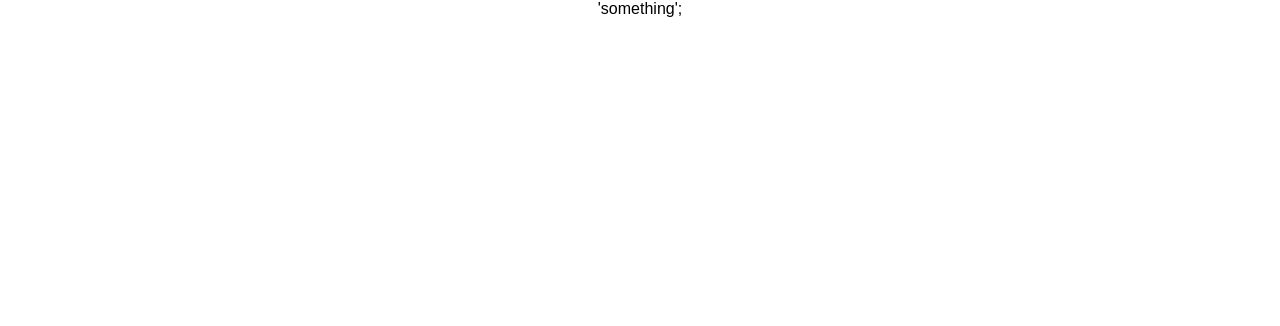
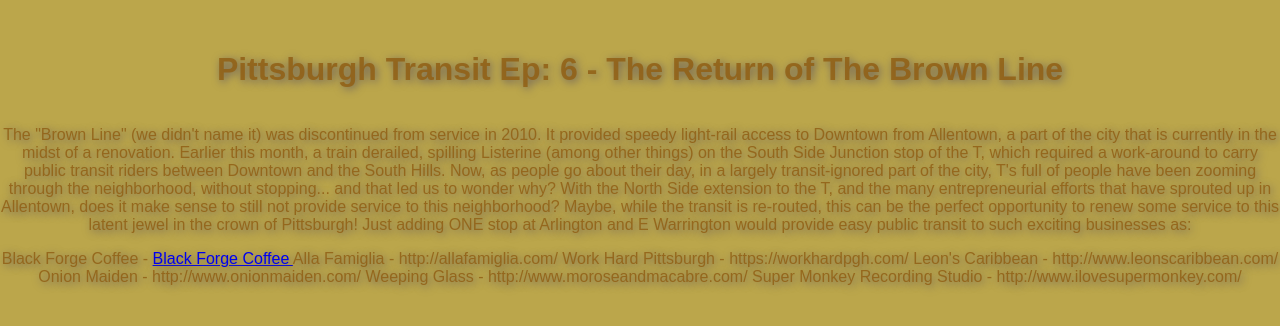
Before and after one commit to dmetriusagurs/Transitapp, a React (Create React App) app: page / in a window 1280 px wide. Shown: the top 326 px of the page. Built offline with nearby package versions, Linux system fonts and the light colour scheme; no server answers.

Commit message:
CSS edits and Init Logo removed.

```diff
--- a/src/App.css
+++ b/src/App.css
@@ -1,28 +1,26 @@
-.App {
+.title {
   text-align: center;
+  color: rgba(145, 95, 20, 0.842);
+  text-shadow: 2px 2px 8px #695e5e;
+  }
+.text {
+ display:flex;
+  flex-flow: row wrap;
 }
 
-.App-logo {
-  animation: App-logo-spin infinite 20s linear;
-  height: 80px;
-}
+/* .kingkong{
 
-.App-header {
-  background-color: #222;
-  height: 150px;
-  padding: 20px;
-  color: white;
-}
 
-.App-title {
-  font-size: 1.5em;
-}
 
-.App-intro {
-  font-size: large;
-}
+} */
 
-@keyframes App-logo-spin {
-  from { transform: rotate(0deg); }
-  to { transform: rotate(360deg); }
-}
+  body {
+background-color: rgba(165, 138, 16, 0.753);
+display: block;
+min-width: 100%;
+  max-width: 100%;
+  width: 100%;
+  box-sizing: border-box;
+  padding-top: 30px;
+  text-align: center;
+  }
--- a/src/App.js
+++ b/src/App.js
@@ -1,5 +1,4 @@
 import React, { Component } from 'react';
-import logo from './logo.svg';
 import './App.css';
 import Axios from 'axios';
 import xml2js from 'xml2js';
@@ -26,9 +25,10 @@ class App extends Component {
   Axios.get(`${baseUrl}bustime/api/v3/gettime?key=${apiKey}`)
   .then(res =>
   {
-
+//this was made to remove the dash in bustime-response
     let xml = res.data.body.split('-').join('');
     console.log(xml);
+//parsestring for the XML syntax.
     xml2js.parseString(xml, {trim: true}, function (err, result) {
     console.log(result.bustimeresponse.tm);
 
@@ -44,13 +44,31 @@ class App extends Component {
 
  render() {
     return (
-      <div className="App">
-       'something';
+  <div className="title"> <h1>Pittsburgh Transit Ep: 6 - The Return of The Brown Line</h1>
 
+    <div className="text">
+      <p> The "Brown Line" (we didn't name it) was discontinued from service in 2010. It provided speedy light-rail access to Downtown from Allentown, a part of the city that is currently in the midst of a renovation.
 
-      </div>
-    );
-  }
+                Earlier this month, a train derailed, spilling Listerine (among other things) on the South Side Junction stop of the T, which required a work-around to carry public transit riders between Downtown and the South Hills.
+
+                Now, as people go about their day, in a largely transit-ignored part of the city, T's full of people have been zooming through the neighborhood, without stopping... and that led us to wonder why?
+
+                  With the North Side extension to the T, and the many entrepreneurial efforts that have sprouted up in Allentown, does it make sense to still not provide service to this neighborhood? Maybe, while the transit is re-routed, this can be the perfect opportunity to renew some service to this latent jewel in the crown of Pittsburgh!
+
+                  Just adding ONE stop at Arlington and E Warrington would provide easy public transit to such exciting businesses as:
+           </p>
+              </div>
+<div className="Links">
+Black Forge Coffee  - <a href=" http://www.blackforgecoffee.com/">Black Forge Coffee </a>
+Alla Famiglia  -  http://allafamiglia.com/
+Work Hard Pittsburgh  -  https://workhardpgh.com/
+Leon's Caribbean   -   http://www.leonscaribbean.com/
+Onion Maiden   -    http://www.onionmaiden.com/
+Weeping Glass    -    http://www.moroseandmacabre.com/
+Super Monkey Recording Studio    -    http://www.ilovesupermonkey.com/
+</div>  </div>
+);
+          }
 }
 
 export default App;
```
Also changed, not shown: src/logo.svg (deleted).
